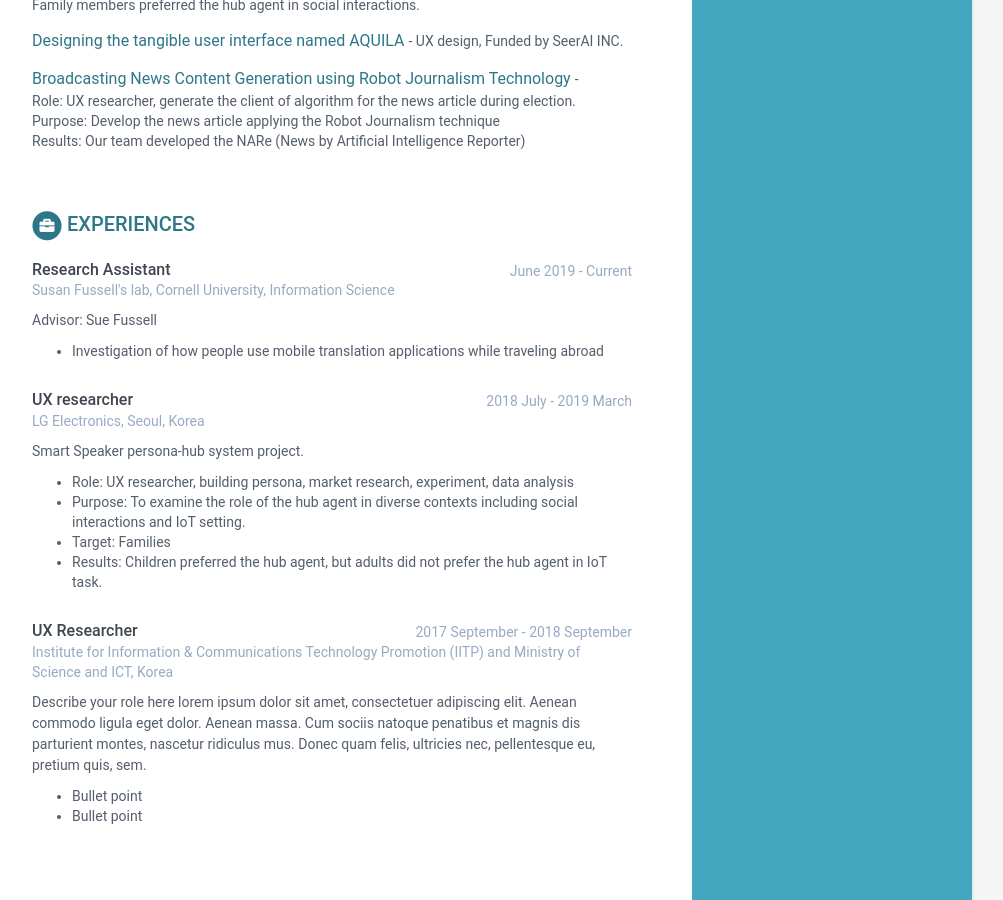
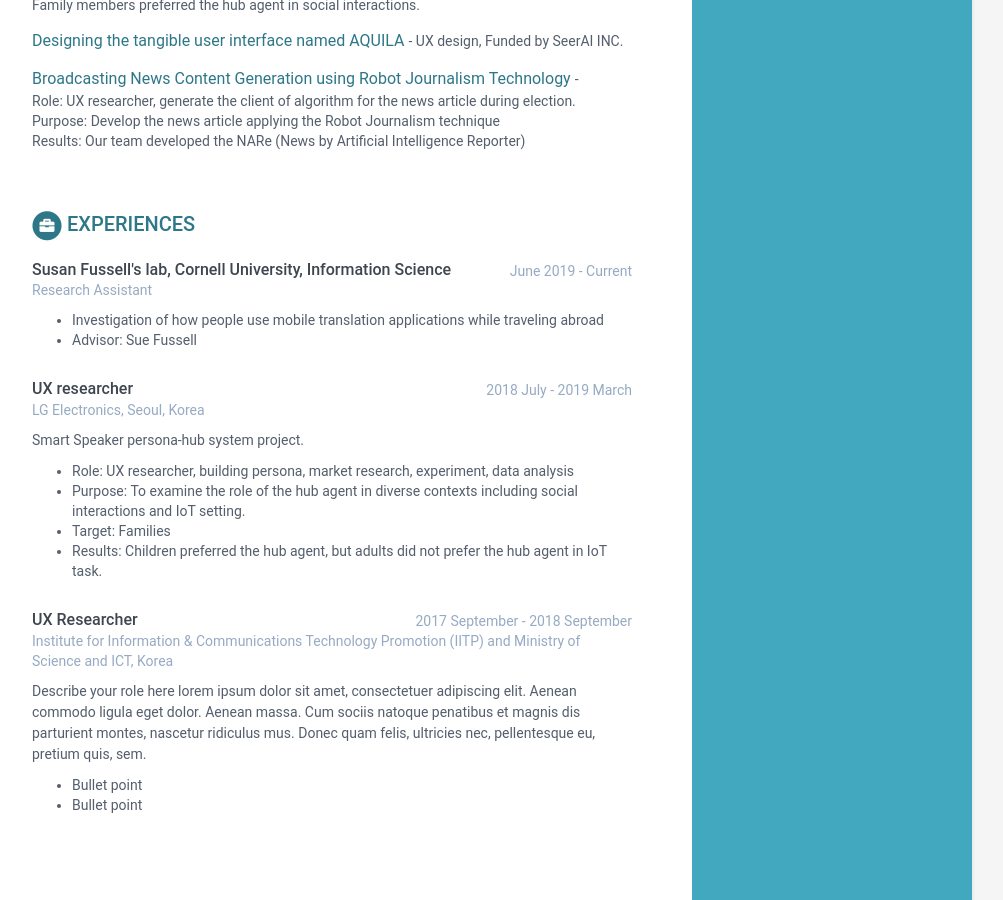
Before and after one commit to annesylee/annesylee.github.io, a Jekyll site: the page built from index.html, in a window 1280 px wide and 900 px high, scrolled down 1732 px. Shown: the whole window, without its empty margins (168-1171 px from the left). Built offline with Jekyll 4.4.1, drawn with Linux system fonts in a browser that asks for light colours.

```diff
--- a/_data/data.yml
+++ b/_data/data.yml
@@ -98,12 +98,12 @@ publications:
         conference: In Proceedings of VRST 2017 workshop. ACM. Gothenberg, Sweden. <br><a href= "VRST2017.pdf"> PDF</a></br>
 
 experiences:
-    - role: Research Assistant
+    - role: Susan Fussell's lab, Cornell University, Information Science
       time: June 2019 - Current
-      company: Susan Fussell's lab, Cornell University, Information Science
+      company: Research Assistant
       details: |
-        Advisor: Sue Fussell
           - Investigation of how people use mobile translation applications while traveling abroad
+          - Advisor: Sue Fussell
 
     - role: UX researcher
       time: 2018 July - 2019 March
```
